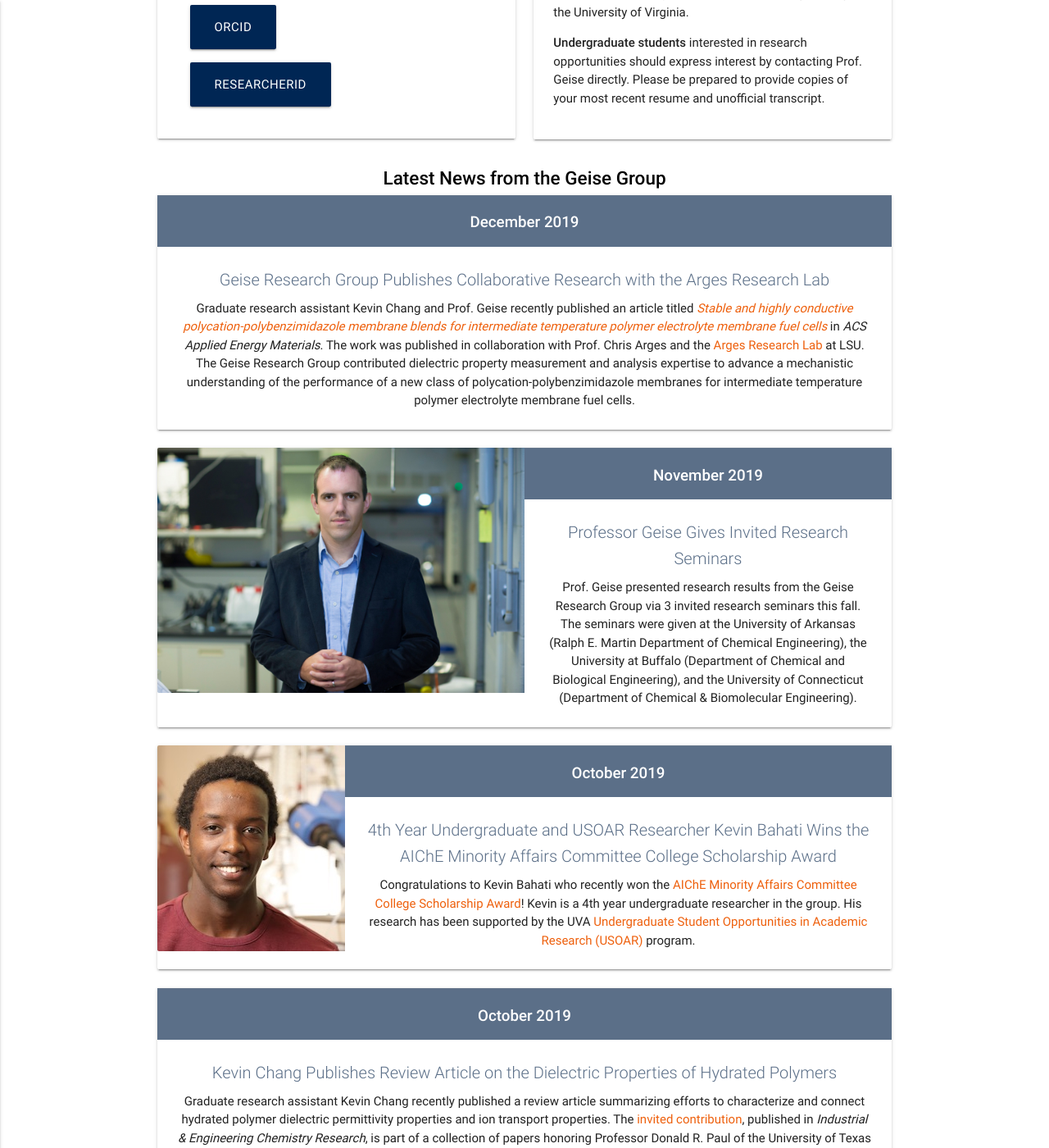
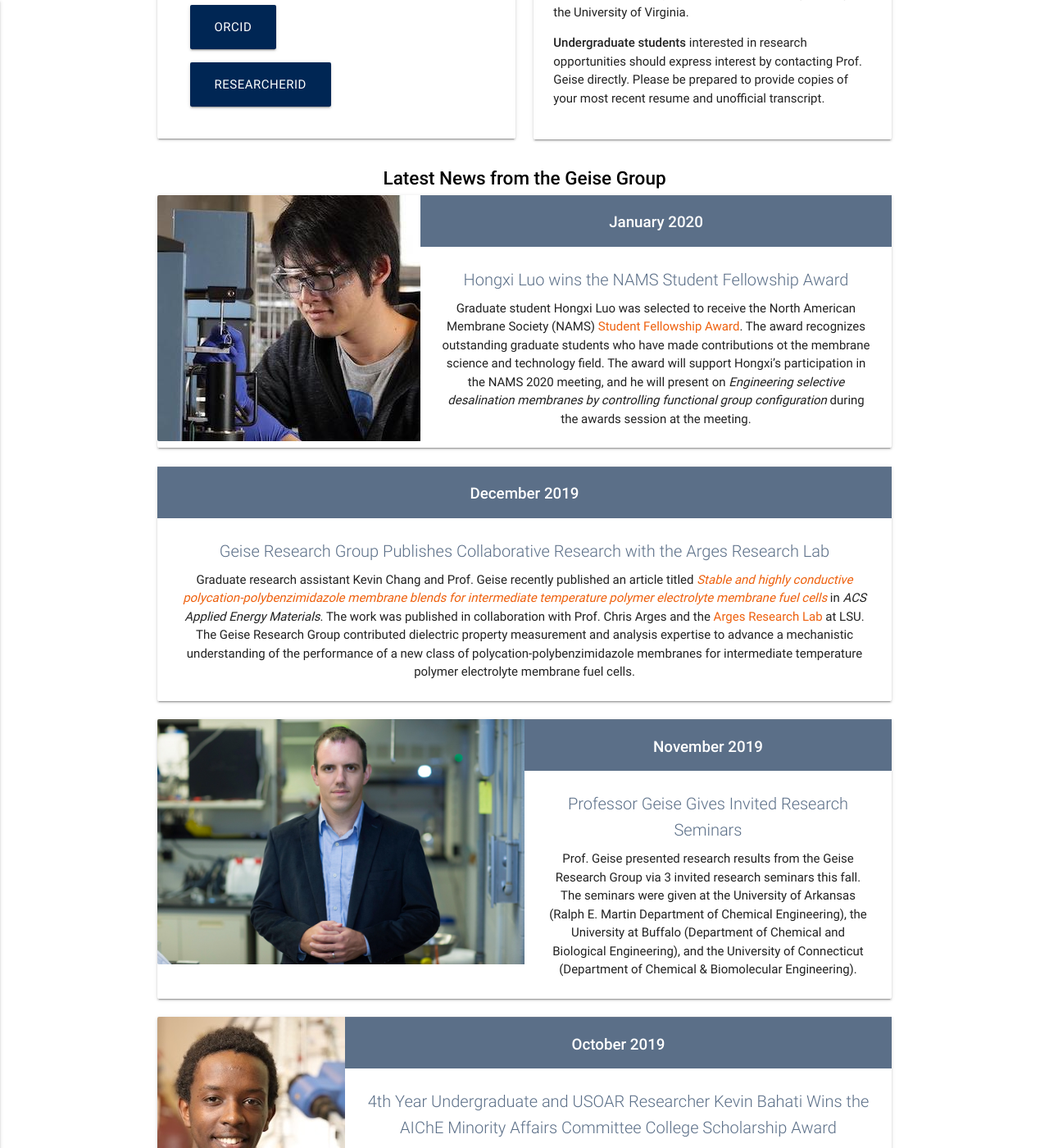
Before and after one commit to geisegroup/geisegroup.github.io, a Jekyll site: the page built from index.md, in a window 1280 px wide and 1400 px high, scrolled down 2117 px. Shown: the whole window at 82% size. Built offline with Jekyll 4.4.1, drawn with Linux system fonts in a browser that asks for light colours; nearby versions of some CDN libraries; some of the changed text lies outside the part shown.

Commit message:
news update

```diff
--- a/_layouts/news.html
+++ b/_layouts/news.html
@@ -30,6 +30,10 @@ layout: default
 			{% assign FiveYearsAgoFormat = currentYear | date:'%s' | minus:157788000 | date:"%Y" %}
 			<a href="{{ "/archive/" | append:FiveYearsAgoFormat | absolute_url }}" class="waves-effect waves-light btn">{{ FiveYearsAgoFormat }} News Archive</a>
 		</div>
+		<div class="col l3 m3 s6">
+			{% assign SixYearsAgoFormat = currentYear | date:'%s' | minus:189345600 | date:"%Y" %}
+			<a href="{{ "/archive/" | append:SixYearsAgoFormat | absolute_url }}" class="waves-effect waves-light btn">{{ SixYearsAgoFormat }} News Archive</a>
+		</div>
 	</div>
 	<div class="row">
 		{% assign newsItems = site.newsItems | where_exp:"item","item.year == page.limitYear" | sort: 'date' | reverse %}
--- a/_newsItems/19_HL_TA.html
+++ b/_newsItems/19_HL_TA.html
@@ -3,5 +3,5 @@ date: 2019-4-17
 year: 2019
 title: Hongxi Luo Recognized as an Outstanding Graduate Teaching Assistant
 text: Graduate student Hongxi Luo won the 2019 Chemical Engineering Teacher's Assistant Award from the UVA Department of Chemical Engineering.<br><br>Additionally, Hongxi was recognized by the UVA Office of Graduate and Postdoctoral Affairs as a nominee for a University Teaching Assistant Award.<br><br>Both awards recognize Hongxi's outstanding performance in enhancing the undergraduate engineering student experience at UVA!
-image: luo.jpg
+image: Luo.jpg
 ---
```
Also changed, not shown: _newsItems/20_HL_Award.html (added, +7 -0 lines), archive2020.md (added, +6 -0 lines), assets/images/news/HL.jpg (added), assets/images/news/HL2.jpg (added), 1 other file.
